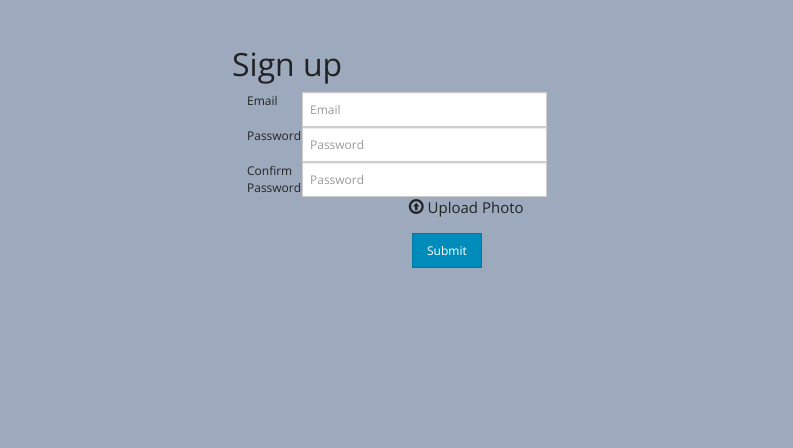
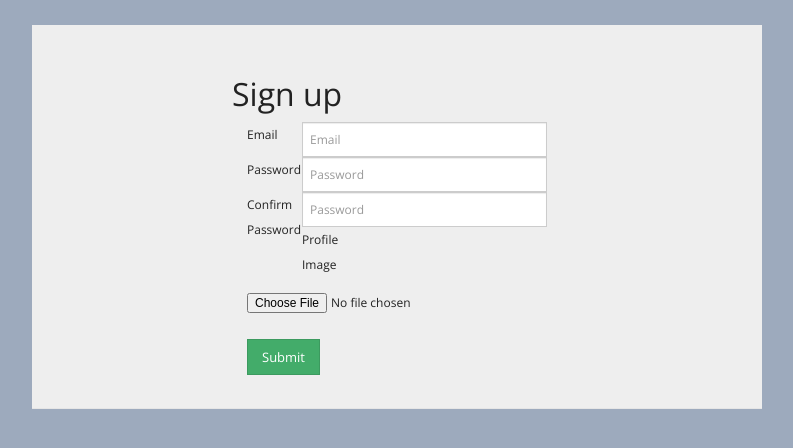
Before and after one commit to kwanggy/weather-by-me, a Python web app: template app/templates/signup.html in a window 1280 px wide. Shown: the part 45-493 px from the top of the page, without its empty margins (258-1051 px from the left). Run offline with Jinja, Linux system fonts and the light colour scheme; the template is opened without the code that fills it, so the values that code supplies are empty; style sheets or scripts are compiled from the project's sources.

Commit message:
post and signup upgraded

```diff
--- a/app/templates/post.html
+++ b/app/templates/post.html
@@ -30,11 +30,6 @@
           <div class="pull-right col-lg-12">
             <button type="submit" class="btn btn-success" style="font-size:small;padding:8px 14px">Post</button>
           </div>
-        </div>
-
-
-
-
 
   </form>
 
--- a/app/templates/signup.html
+++ b/app/templates/signup.html
@@ -1,84 +1,12 @@
 
-<!DOCTYPE html>
-<html lang="en">
-  <head>
-    <meta charset="utf-8">
-    <meta http-equiv="X-UA-Compatible" content="IE=edge">
-    <meta name="viewport" content="width=device-width, initial-scale=1.0">
-    <meta name="description" content="">
-    <meta name="author" content="">
-    <link rel="shortcut icon" href="/static/ico/favicon.png">
-
-    <title>Weather by me</title>
-
-    <!-- Bootstrap core CSS -->
-    <link href="/static/css/bootstrap.min.css" rel="stylesheet">
-    <link href="/static/css/style.less" rel="stylesheet/less" type="text/css">
-
-    <script src="/static/js/jquery-1.11.0.min.js"></script>
-    <script src="/static/js/bootstrap.min.js"></script>
-    <script src="/static/js/less-1.6.1.min.js"></script>
-
-    <link href="/static/css/style.css" rel="stylesheet" type="text/css">
-    <!-- Just for debugging purposes. Don't actually copy this line! -->
-    <!--[if lt IE 9]><script src="../../docs-assets/js/ie8-responsive-file-warning.js"></script><![endif]-->
-
-    <!-- HTML5 shim and Respond.js IE8 support of HTML5 elements and media queries -->
-    <!--[if lt IE 9]>
-      <script src="https://oss.maxcdn.com/libs/html5shiv/3.7.0/html5shiv.js"></script>
-      <script src="https://oss.maxcdn.com/libs/respond.js/1.3.0/respond.min.js"></script>
-    <![endif]-->
-  </head>
-
-  <body>
-
-    <!-- Fixed navbar -->
-    <div class="navbar navbar-default navbar-fixed-top" role="navigation">
-      <div class="container">
-        <div class="navbar-header">
-          <button type="button" class="navbar-toggle" data-toggle="collapse" data-target=".navbar-collapse">
-            <span class="sr-only">Toggle navigation</span>
-            <span class="icon-bar"></span>
-            <span class="icon-bar"></span>
-            <span class="icon-bar"></span>
-          </button>
-          <a class="navbar-brand" href="/">Weather by me</a>
-        </div>
-        <div class="navbar-collapse collapse">
-          <ul class="nav navbar-nav">
-            <li><a href="/">Home</a></li>
-            <li><a href="/signin">Sign In</a></li>
-            <li><a href="/signup">Sign Up</a></li>
-            <li><a href="#about">About</a></li>
-          </ul>
-          <!--ul class="nav navbar-nav navbar-right">
-            <li><a href="../navbar/">Default</a></li>
-            <li><a href="../navbar-static-top/">Static top</a></li>
-            <li class="active"><a href="./">Fixed top</a></li>
-          </ul-->
-        </div><!--/.nav-collapse -->
-      </div>
-    </div>
-
-    <div class="container">
-      <!-- start contents -->
-
-<div class="container">
+{% extends "layout.html" %}
+{% block body %}
+<div class="container jumbotron" style="text-align:left">
 
   <form class="form-signin" role="form" style="
     max-width: 330px;
     margin:0 auto;">
         <h2 class="form-signin-heading">Sign up</h2>
-
-
-
-
-
-
-
-
-
-
 
                   <div class="form-group">
                     <label for="inputEmail" class="col-lg-2 control-label">Email</label>
@@ -101,25 +29,16 @@
                     </div>
                   </div>
 
-                          <div class="form-group">
-          <div class="col-lg-6 col-lg-4">
-          <!--<img src="/static/img/head.png" width="100px" height="100px" style="text-align:center;">-->
+                  <div class="form-group" style="margin-bottom:0">
+                    <label for="inputPassword" class="col-lg-2 control-label">Profile Image</label>
+                    <input type='file' style="padding-left:15px">
+                  </div>
+
+                  <div class="form-group btns" style="margin-top:10px">
+          <div class="pull-right col-lg-12">
+            <button type="submit" class="btn btn-success" style="font-size:small;padding:8px 14px">Submit</button>
           </div>
-
-          &nbsp;&nbsp;&nbsp;<span class="glyphicon glyphicon-upload"></span> Upload Photo
-
         </div>
-
-
-
-
-
-                  <div class="form-group">
-                  <div class="pull-right col-lg-6">
-                    <button type="submit" class="btn btn-primary">Submit
-                    </button>
-                  </div>
-                  </div>
 
 
 
```
Also changed, not shown: other parts of app/templates/signup.html (+1 -10 lines).
